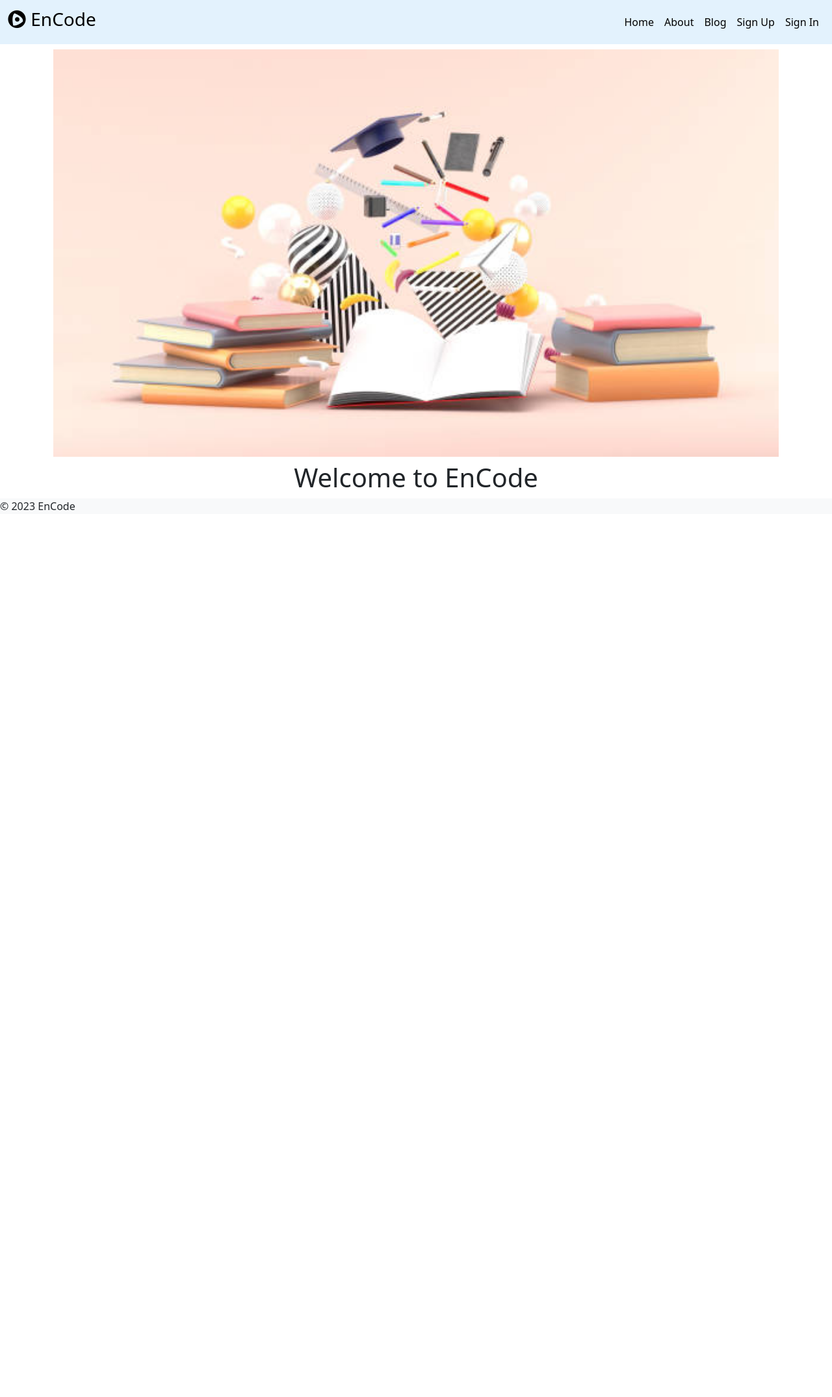
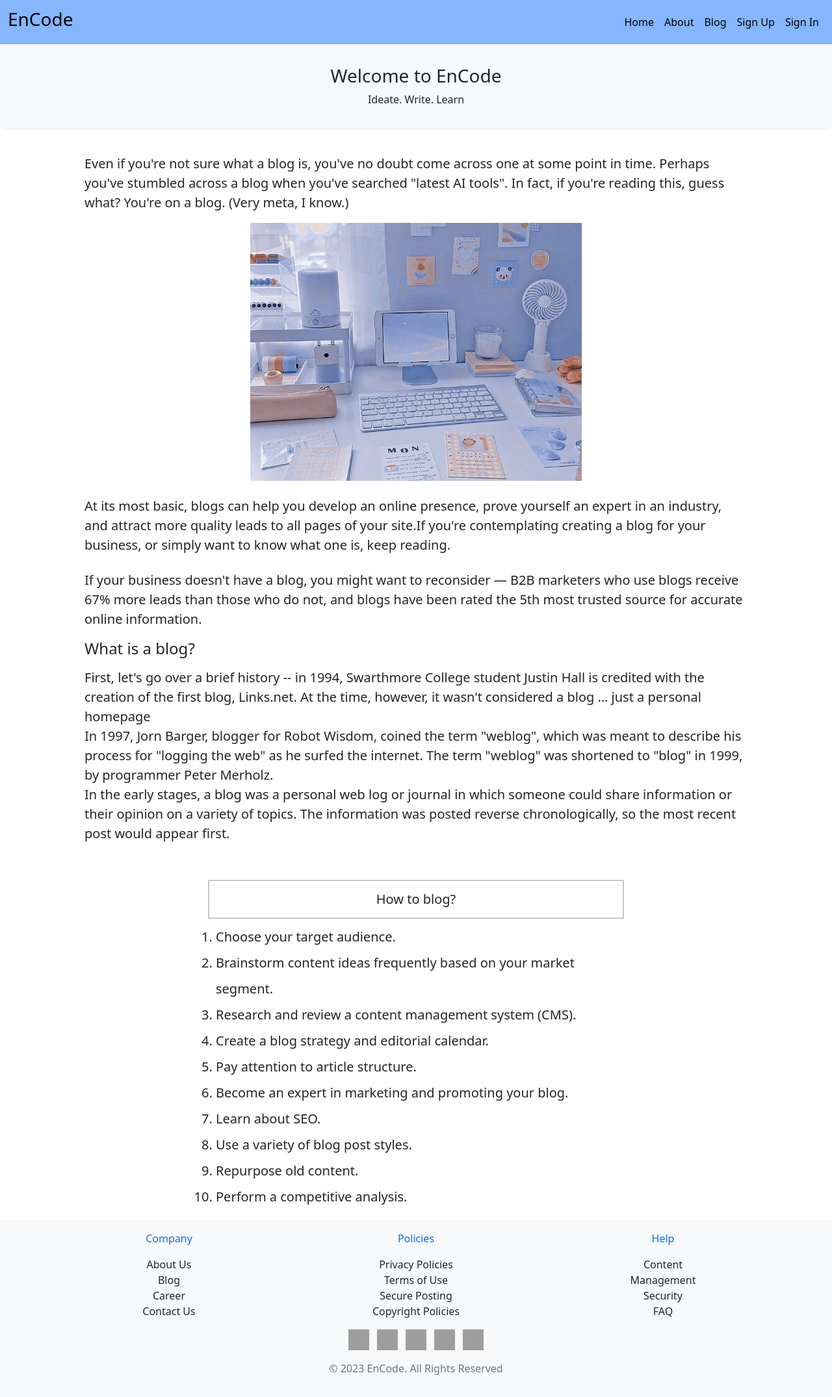
Before and after one commit to swatinath/EnCode, a Django app: page / in a window 1280 px wide. Shown: the whole page at 65% size. Before the commit the page ends 785 px from the top, so only its background shows below. Run offline with Django 4.2, Linux system fonts and the light colour scheme; some libraries are stand-ins or nearby versions; grey boxes are pictures that could not be loaded.

Commit message:
home page and footer updated

```diff
--- a/templates/base.html
+++ b/templates/base.html
@@ -5,17 +5,17 @@
     <meta charset="UTF-8">
     <meta name="viewport" content="width=device-width, initial-scale=1.0">
     <title>EnCode {% block title %}{% endblock title %}</title>
+    <link rel="icon" type="image/x-icon" href="/static/image/favicon.ico">
     <link rel="stylesheet" href="https://cdnjs.cloudflare.com/ajax/libs/font-awesome/6.4.0/css/all.min.css" integrity="sha512-iecdLmaskl7CVkqkXNQ/ZH/XLlvWZOJyj7Yy7tcenmpD1ypASozpmT/E0iPtmFIB46ZmdtAc9eNBvH0H/ZpiBw==" crossorigin="anonymous" referrerpolicy="no-referrer" />
     <link rel="stylesheet" href="{% static 'bootstrap/bootstrap.min.css' %}">
     <link rel="stylesheet" href="{% static 'css/style.css' %}">
 
 </head>
 <body>
-    <nav class="navbar navbar-expand-lg" style="background-color: #e3f2fd;">
+    <nav class="navbar navbar-expand-lg bg-primary bg-opacity-50">
         <div class="container-fluid">
           <a class="navbar-brand" href="#">
-
-            <h3><i class="fa-brands fa-centercode"></i> EnCode</h3>
+            <h3><link rel="icon" type="image/jpg" href="/static/image/enlogo.jpg">EnCode</h3>
           </a>
           <button class="navbar-toggler" type="button" data-bs-toggle="collapse" data-bs-target="#navbarNav" aria-controls="navbarNav" aria-expanded="false" aria-label="Toggle navigation">
             <span class="navbar-toggler-icon"></span>
@@ -61,8 +61,39 @@
 
     {% endblock content %}
 
-    <footer class="bg-light">
-        &copy; 2023 EnCode
+    <footer class="bg-light py-3">
+      <div class="container">
+        <div class="row">
+          <div class="col-md-4 text-center"><p class="text-primary">Company</p>
+            <p>About Us <br> Blog <br> Career <br> Contact Us</p>
+          </div>
+          <div class="col-md-4 text-center"><p class="text-primary">Policies</p>
+            <p>Privacy Policies <br>Terms of Use <br>Secure Posting <br>Copyright Policies</p>
+          </div>
+          <div class="col-md-4 text-center"><p class="text-primary">Help</p>
+          <p>Content <br>Management <br>Security <br> FAQ</p>
+          </div>
+        </div>
+      </div>
+
+      <ul class="list-unstyled list-inline text-center">
+        <li class="list-inline-item">
+          <img src="https://d2g9wbak88g7ch.cloudfront.net/staticimages/facebook.png" alt="Facebook" width="32px" height="32px">
+        </li>
+        <li class="list-inline-item">
+          <img src="https://d2g9wbak88g7ch.cloudfront.net/staticimages/linkedin.png" alt="Linkedin" width="32px" height="32px">
+        </li>
+        <li class="list-inline-item">
+          <img src="https://d2g9wbak88g7ch.cloudfront.net/staticimages/youtube.png" alt="Youtube" width="32px" height="32px">
+        </li>
+        <li class="list-inline-item">
+          <img src="https://d2g9wbak88g7ch.cloudfront.net/staticimages/pinterest.png" alt="Pinterest" width="32px" height="32px">
+        </li>
+        <li class="list-inline-item">
+          <img src="https://d2g9wbak88g7ch.cloudfront.net/staticimages/instagram.png" alt="Instagram" width="32px" height="32px">
+        </li>
+      </ul>
+      <p class="text-center text-secondary"> &copy; 2023 EnCode. All Rights Reserved</p>
     </footer>
     <script src="{% static 'bootstrap/bootstrap.bundle.min.js' %}"></script>
     {% block extrajs %}{% endblock extrajs %}
--- a/templates/blog/blog.html
+++ b/templates/blog/blog.html
@@ -1,7 +1,7 @@
 {% extends 'base.html' %}
 
 {% block title %}
-|| Blog Details
+|| {{blog.title}}
 {% endblock title %}
 
 {% block content %}
--- a/templates/blog/blogs.html
+++ b/templates/blog/blogs.html
@@ -20,7 +20,7 @@
                         <div class="card-body p-0">
                             <h6 class="card-text border-bottom " style="height: 40px;display: flex;flex-direction: column; justify-content: center;align: center;">{{blog.title}}</h6>
                             <p class="my-1 text-secondary">By {{blog.author}} | {{blog.created_at|timesince}} ago</p>
-                            <p class="my-1">{{blog.description|safe|slice:":100"}}{% if blog.description|length > 100 %}...{% endif %}</p>
+                            <p class="my-1">{{blog.description|safe|slice:":85"}}{% if blog.description|length > 85 %}...{% endif %}</p>
                             <a href="{% url 'blog_details' blog.id %}">Continue reading</a>
                         </div>
                     </div>
--- a/templates/pages/index.html
+++ b/templates/pages/index.html
@@ -6,12 +6,38 @@
 {% endblock title %}
 
 {% block content %}
+<div class="text-center shadow-sm p-3 mb-3 bg-body-tertiary rounded">
+    <h3 class="text-center pt-3">Welcome to EnCode </h3>
+    <p class="text-center">Ideate. Write. Learn</p>
+</div>
 <div class="container mt-2">
     <div class="row">
-        <div class="col">
-            <img src="{% static 'image/encodecover.jpg' %}" class="w-100">
+        <div class="col my-4 mx-5">
+            <p class="lead fw-normal">Even if you're not sure what a blog is, you've no doubt come across one at some point in time. Perhaps you've stumbled across a blog when you've searched "latest AI tools". In fact, if you're reading this, guess what? You're on a blog. (Very meta, I know.)</p>
+            <img src="{% static 'image/bluebg.jpg' %}" class="d-block w-50 h-55 mx-auto my-3">
+            <p class="lead fw-normal pt-2">At its most basic, blogs can help you develop an online presence, prove yourself an expert in an industry, and attract more quality leads to all pages of your site.If you're contemplating creating a blog for your business, or simply want to know what one is, keep reading.</p>
+            <p class="lead fw-normal pt-2">If your business doesn't have a blog, you might want to reconsider — B2B marketers who use blogs receive 67% more leads than those who do not, and blogs have been rated the 5th most trusted source for accurate online information.</p>
+            <h4>What is a blog?</h4>
+            <p class="lead fw-normal pt-2">First, let's go over a brief history -- in 1994, Swarthmore College student Justin Hall is credited with the creation of the first blog, Links.net. At the time, however, it wasn't considered a blog … just a personal homepage <br>In 1997, Jorn Barger, blogger for Robot Wisdom, coined the term "weblog", which was meant to describe his process for "logging the web" as he surfed the internet. The term "weblog" was shortened to "blog" in 1999, by programmer Peter Merholz. <br>
+            In the early stages, a blog was a personal web log or journal in which someone could share information or their opinion on a variety of topics. The information was posted reverse chronologically, so the most recent post would appear first.</p>
         </div>
     </div>
 </div>
-    <h1 class="text-center my-2">Welcome to EnCode</h1>
+<div class="container mt-3 mx-auto w-50">
+    <div class="row">
+        <h5 class="border border-2 border-dark border-opacity-25 mx-7 p-2 py-3 text-center">How to blog?</h5>
+        <ol class="lead lh-lg">
+            <li>Choose your target audience.</li>
+            <li>Brainstorm content ideas frequently based on your market segment.</li>
+            <li>Research and review a content management system (CMS).</li>
+            <li>Create a blog strategy and editorial calendar.</li>
+            <li>Pay attention to article structure.</li>
+            <li>Become an expert in marketing and promoting your blog.</li>
+            <li>Learn about SEO.</li>
+            <li>Use a variety of blog post styles.</li>
+            <li>Repurpose old content.</li>
+            <li>Perform a competitive analysis.</li>
+        </ol>
+    </div>
+</div>
 {% endblock content %}
```
Also changed, not shown: db.sqlite3, media/blog_images/aws.jpg (added), media/blog_images/bootstrap-1_eTSPFxC.png (added), media/blog_images/dbms-job.jpeg (added), media/blog_images/django-1_67FZamf.jpg (added), static/image/bluebg.jpg (added), static/image/encoding-icon.png (added), static/image/favicon.ico (added).
